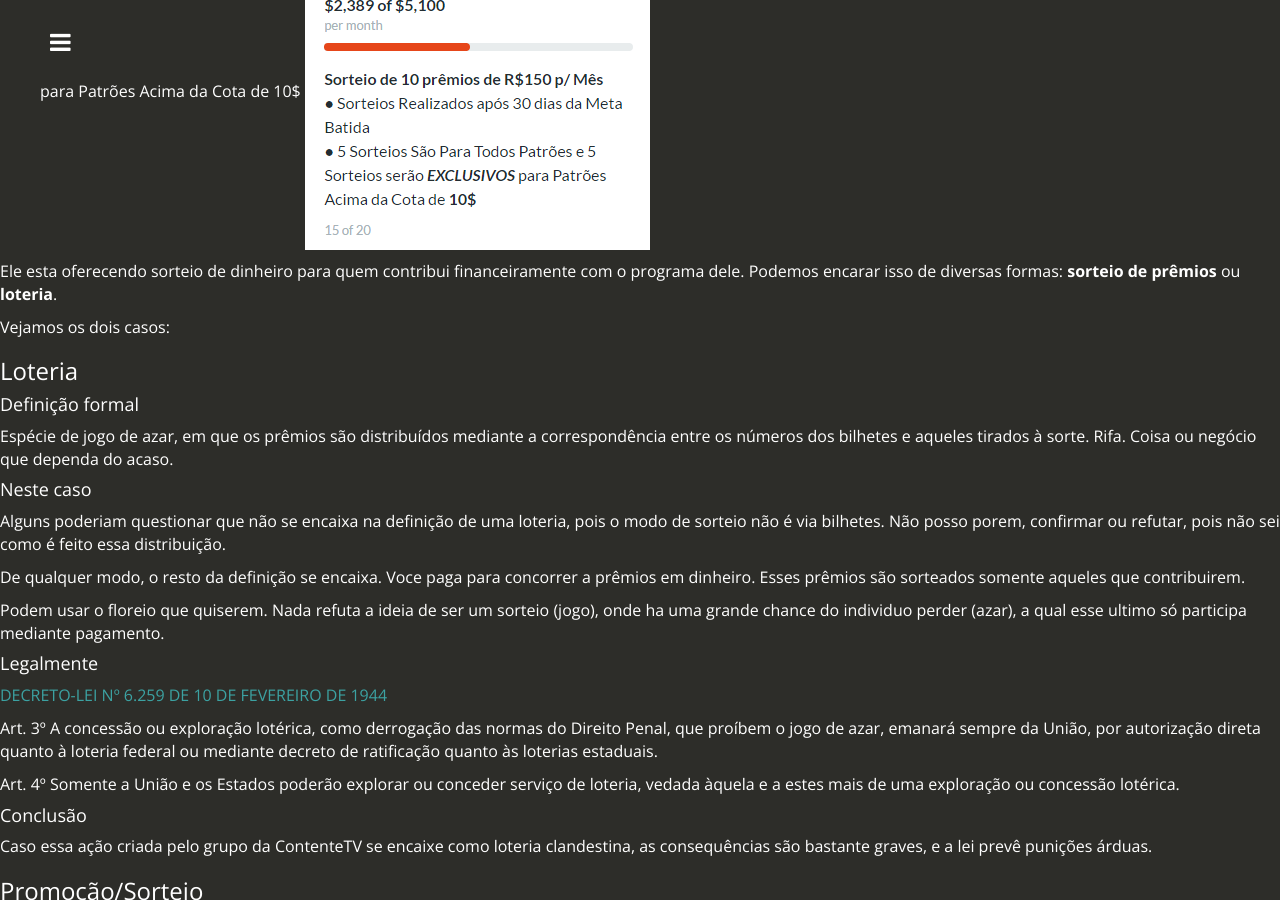
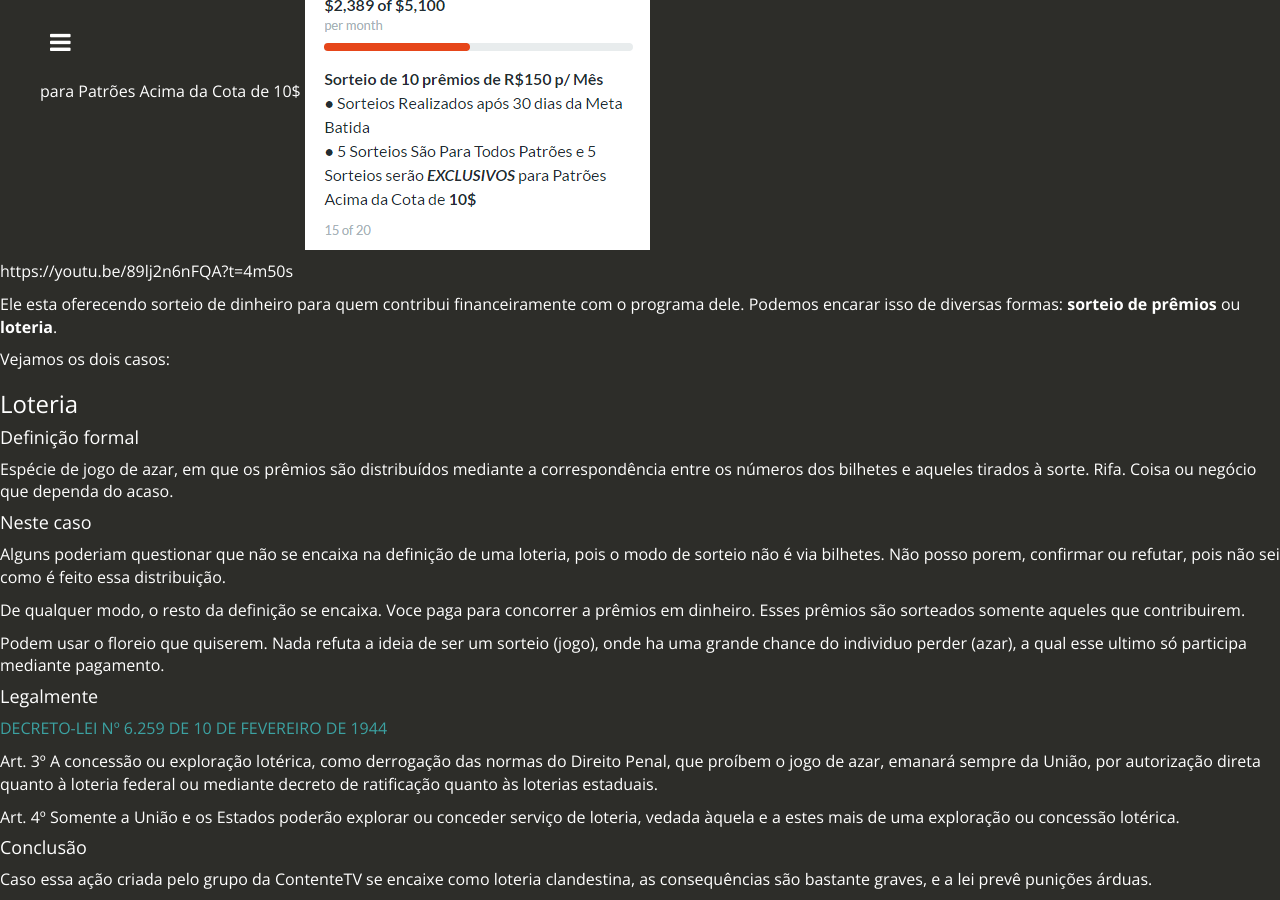
Before and after one commit to Fiat-Justitia/contente, a Jekyll site: the page built from patreon.md, in a window 1280 px wide and 900 px high, scrolled down 1251 px. Built offline with Jekyll 4.4.1, drawn with Linux system fonts in a browser that asks for light colours; nearby versions of some CDN libraries; some of the changed lines change nothing that is shown.

Commit message:
Update patreon.md

```diff
--- a/patreon.md
+++ b/patreon.md
@@ -28,6 +28,7 @@ Mas como Contente esta usando essa ferramente? Ele estabelece 20 metas, indo de
 ● Sorteios Realizados após 30 dias da Meta Batida
 ● 5 Sorteios São Para Todos Patrões e 5 Sorteios serão EXCLUSIVOS para Patrões Acima da Cota de 10$ ![dddd](/contente/images/4.PNG)
 
+https://youtu.be/89lj2n6nFQA?t=4m50s
 
 Ele esta oferecendo sorteio de dinheiro para quem contribui financeiramente com o programa dele. Podemos encarar isso de diversas formas: **sorteio de prêmios** ou **loteria**.
 
```
